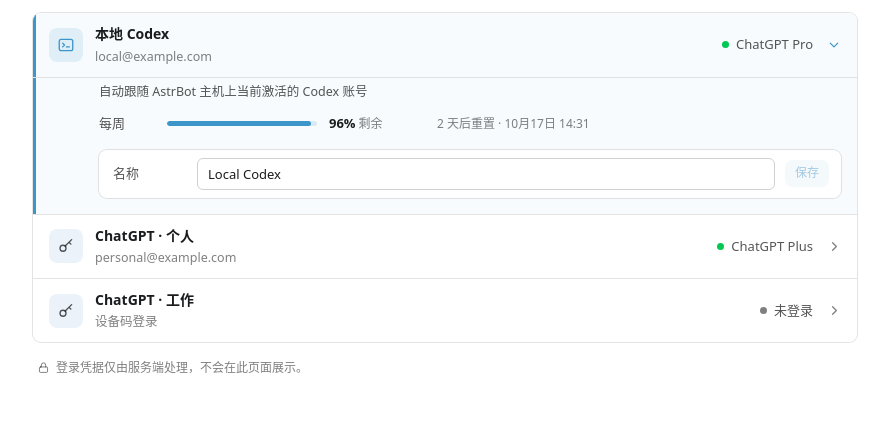
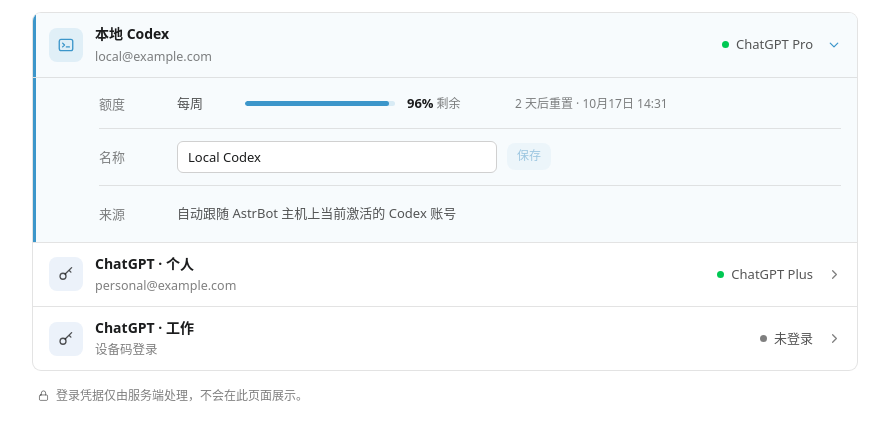
Before and after one commit to wcqqq1214/astrbot_plugin_openai_oauth, a plain HTML site: page pages/login/prototype.html in a window 1280 px wide. Shown: the part 106-546 px from the top of the page, without its empty margins (195-1084 px from the left). Drawn offline with Linux system fonts and the light colour scheme.

Commit message:
feat: lay out the provider editor as labeled rows
The expanded editor now reads Allowance, Name and Source in a label column without boxed panels. Re-authorization sits beside the source, and removal moves to a two-step text action at the bottom. The offline preview mirrors the new structure.

```diff
--- a/pages/login/app.js
+++ b/pages/login/app.js
@@ -9,15 +9,14 @@ const strings = {
     name: "Provider name",
     nameShort: "Name",
     saveName: "Save",
-    loginLabel: "Login",
-    loginHint: "Authorize this provider again with a device code.",
-    removeLabel: "Remove",
-    removeHint: "Deletes this provider and its saved login.",
+    quotaLabel: "Allowance",
+    sourceLabel: "Source",
+    removeHint: "Its saved login is deleted too.",
     confirmHint: "Click again to delete permanently.",
     localShort: "Follows the host Codex login",
     deviceShort: "Device-code login",
-    remove: "Delete",
-    confirmRemove: "Confirm deletion",
+    remove: "Remove provider",
+    confirmRemove: "Confirm removal",
     listFailed: "Could not load providers. Try refreshing.",
     localMissing: "No local Codex login detected. Sign in to Codex on the AstrBot host.",
     refreshing: "Refreshing…",
@@ -111,15 +110,14 @@ const strings = {
     name: "Provider 名称",
     nameShort: "名称",
     saveName: "保存",
-    loginLabel: "授权",
-    loginHint: "通过设备码重新授权此 Provider。",
-    removeLabel: "移除",
-    removeHint: "删除此 Provider 及其保存的登录凭据。",
+    quotaLabel: "额度",
+    sourceLabel: "来源",
+    removeHint: "会同时删除它保存的登录凭据。",
     confirmHint: "再次点击即永久删除。",
     localShort: "跟随主机上的 Codex 登录",
     deviceShort: "设备码登录",
-    remove: "删除",
-    confirmRemove: "确认删除",
+    remove: "移除此 Provider",
+    confirmRemove: "确认移除",
     listFailed: "无法加载 Provider，请刷新重试。",
     localMissing: "未检测到本地登录，请在 AstrBot 所在机器登录 Codex。",
     refreshing: "正在刷新…",
@@ -283,9 +281,8 @@ function applyLocale(locale) {
     "provider-help": t.providerHelp,
     "rename-label": t.nameShort,
     "rename-provider": t.saveName,
-    "login-label": t.loginLabel,
-    "login-hint": t.loginHint,
-    "delete-label": t.removeLabel,
+    "quota-label": t.quotaLabel,
+    "source-label": t.sourceLabel,
     "delete-hint": t.removeHint,
     "delete-provider": t.remove,
     "open-login": t.renew,
@@ -422,14 +419,11 @@ function renderAccountStatus(result) {
 
   const local = account.credential_mode === "local_codex";
   byId("source-name").textContent = providerName(account);
-  byId("source-caption").textContent = local ? t.follow : t.savedSource;
-  // Without an email the row already says how the provider signs in.
-  byId("source-caption").hidden = !account.email;
+  byId("source-caption").textContent = local ? t.follow : t.deviceShort;
   if (document.activeElement !== providerNameInput)
     providerNameInput.value = account.name || "";
   syncRename();
   byId("open-login").hidden = local;
-  byId("login-row").hidden = local;
   byId("delete-provider").hidden = local;
   byId("delete-row").hidden = local;
   updateNotice();
--- a/pages/login/prototype.html
+++ b/pages/login/prototype.html
@@ -37,7 +37,9 @@
             <span id="plan" hidden></span>
             <span id="account-status"></span>
           </div>
-          <p id="source-caption" class="editor-caption"></p>
+          <div class="editor-row">
+            <span id="quota-label" class="editor-label compact">额度</span>
+            <div class="editor-body">
               <div class="quota-list" aria-live="polite">
                 <div id="usage-result" class="quota-rows"></div>
                 <p id="quota-policy" class="quota-note" hidden></p>
@@ -49,28 +51,25 @@
                 </svg>
                 <span id="notice-text"></span>
               </p>
-          <div class="editor-grid">
+            </div>
+          </div>
           <div class="editor-row">
             <label id="rename-label" class="editor-label" for="provider-name">名称</label>
-              <div class="editor-field">
+            <div class="editor-body editor-inline">
               <input id="provider-name" class="text-input" type="text" maxlength="80" autocomplete="off" />
               <button id="rename-provider" class="button small" type="button">保存</button>
             </div>
           </div>
-            <div id="login-row" class="editor-row">
-              <span id="login-label" class="editor-label">登录</span>
-              <div class="editor-field">
-                <span id="login-hint" class="editor-hint"></span>
+          <div class="editor-row">
+            <span id="source-label" class="editor-label">来源</span>
+            <div class="editor-body editor-inline">
+              <span id="source-caption" class="editor-text"></span>
               <button id="open-login" class="button small" type="button">重新授权</button>
             </div>
           </div>
-            <div id="delete-row" class="editor-row">
-              <span id="delete-label" class="editor-label">删除</span>
-              <div class="editor-field">
+          <div id="delete-row" class="editor-foot">
+            <button id="delete-provider" class="link-button danger" type="button">移除此 Provider</button>
             <span id="delete-hint" class="editor-hint"></span>
-                <button id="delete-provider" class="button small danger" type="button">删除</button>
-              </div>
-            </div>
           </div>
         </section>
       </div>
--- a/pages/login/style.css
+++ b/pages/login/style.css
@@ -281,9 +281,6 @@ summary:focus-visible {
 }
 
 /* ---------- Quota ---------- */
-.quota-list {
-  margin-top: 10px;
-}
 .quota-rows {
   display: grid;
   gap: 6px;
@@ -632,14 +629,6 @@ dialog::backdrop {
   height: 15px;
   stroke-width: 2.2;
 }
-.button.danger {
-  background: transparent;
-  color: var(--bad-text);
-  box-shadow: inset 0 0 0 1px color-mix(in srgb, var(--bad) 35%, transparent);
-}
-.button.danger:hover:not(:disabled) {
-  background: var(--bad-soft);
-}
 .provider-list {
   --open-bg: color-mix(in srgb, var(--primary) 4%, var(--surface));
   border-radius: var(--radius);
@@ -768,49 +757,71 @@ dialog::backdrop {
   color: var(--primary);
 }
 
-/* ---------- Expanded editor ---------- */
+/* ---------- Expanded editor (labeled rows) ---------- */
 .editor {
-  padding: 4px 16px 16px 66px;
-}
-.editor-caption {
-  font-size: 12.5px;
-  color: var(--secondary);
-}
-.editor-grid {
-  display: grid;
-  margin-top: 14px;
-  border-radius: var(--radius);
-  background: var(--surface);
-  box-shadow: var(--surface-ring);
+  padding: 2px 16px 0 66px;
 }
 .editor-row {
   display: grid;
-  grid-template-columns: 72px minmax(0, 1fr);
-  align-items: center;
-  gap: 12px;
-  min-height: 48px;
-  padding: 8px 12px 8px 14px;
+  grid-template-columns: 64px minmax(0, 1fr);
+  align-items: start;
+  gap: 14px;
+  padding: 12px 0;
 }
-.editor-row + .editor-row:not([hidden]),
-.editor-row:not([hidden]) ~ .editor-row:not([hidden]) {
+.editor-row + .editor-row {
   border-top: 1px solid var(--line);
 }
 .editor-label {
   font-size: 13px;
+  line-height: 32px;
+  color: var(--muted);
+}
+.editor-body {
+  min-width: 0;
+}
+/* The quota lines are 24px tall; keep their label on the same baseline. */
+.editor-label.compact {
+  line-height: 24px;
+}
+.editor-inline {
+  display: flex;
+  align-items: center;
+  gap: 10px;
+  min-height: 32px;
+}
+.editor-inline .text-input {
+  max-width: 320px;
+}
+.editor-text {
+  min-width: 0;
+  font-size: 13px;
   color: var(--secondary);
 }
-.editor-field {
+.editor-foot {
   display: flex;
   align-items: center;
-  justify-content: flex-end;
-  gap: 10px;
-  min-width: 0;
+  justify-content: space-between;
+  gap: 12px;
+  padding: 10px 0 12px;
+  border-top: 1px solid var(--line);
 }
 .editor-hint {
-  flex: 1;
-  min-width: 0;
-  font-size: 12.5px;
+  font-size: 12px;
   color: var(--muted);
+}
+.link-button {
+  padding: 4px 0;
+  border: 0;
+  background: none;
+  font-size: 13px;
+  font-weight: var(--medium);
+}
+.link-button.danger {
+  color: var(--bad-text);
+}
+.link-button:hover:not(:disabled) {
+  text-decoration: underline;
+  text-underline-offset: 3px;
 }
 .text-input {
   flex: 1;
@@ -871,7 +882,7 @@ dialog::backdrop {
     padding: 10px 12px;
   }
   .editor {
-    padding: 2px 12px 14px;
+    padding: 0 12px;
   }
   .quota-row {
     grid-template-columns: 52px minmax(0, 1fr) auto;
@@ -882,10 +893,14 @@ dialog::backdrop {
   }
   .editor-row {
     grid-template-columns: minmax(0, 1fr);
-    gap: 6px;
+    gap: 4px;
   }
-  .editor-field {
-    justify-content: flex-start;
+  .editor-label,
+  .editor-label.compact {
+    line-height: 1.6;
+  }
+  .editor-foot {
+    flex-wrap: wrap;
   }
   .copy-row .device-code {
     font-size: 20px;
```
Also changed, not shown: pages/login/index.html (+12 -13 lines). Lines whose indentation alone changed are shown as unchanged.
